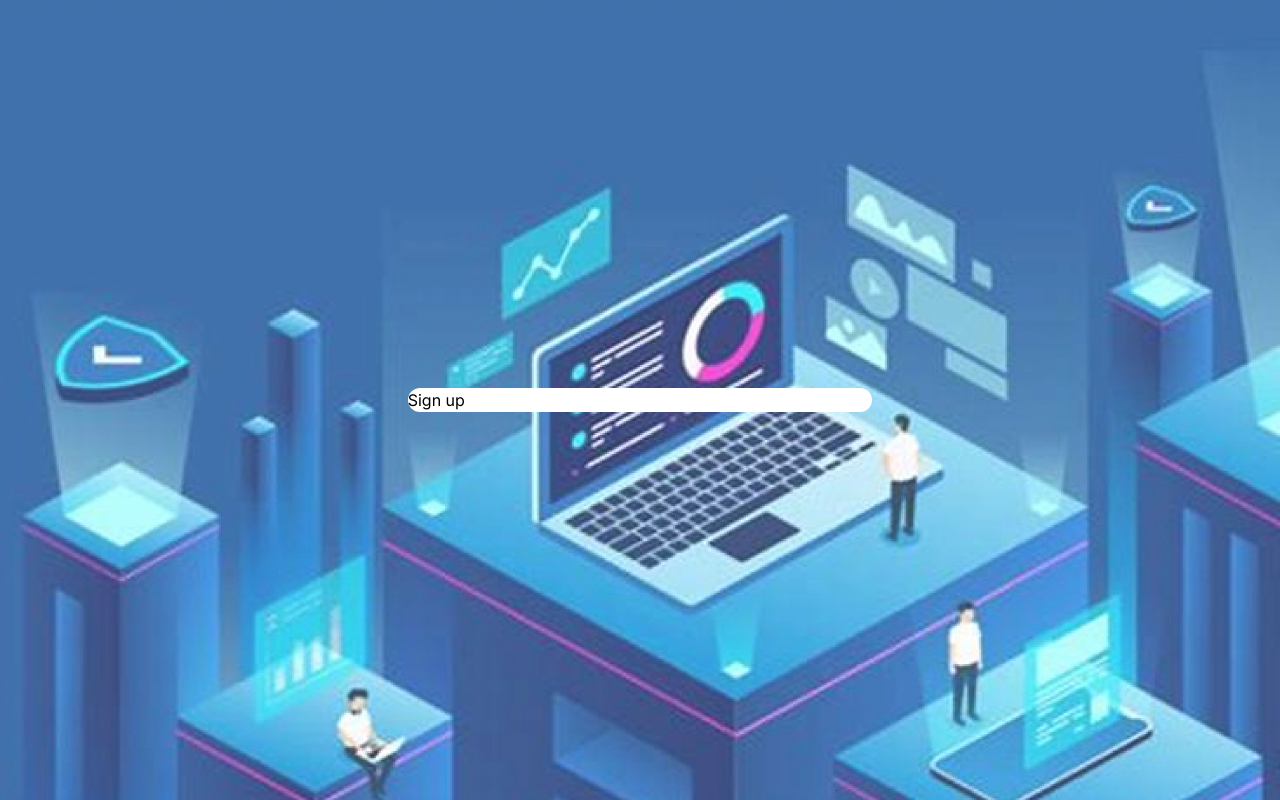
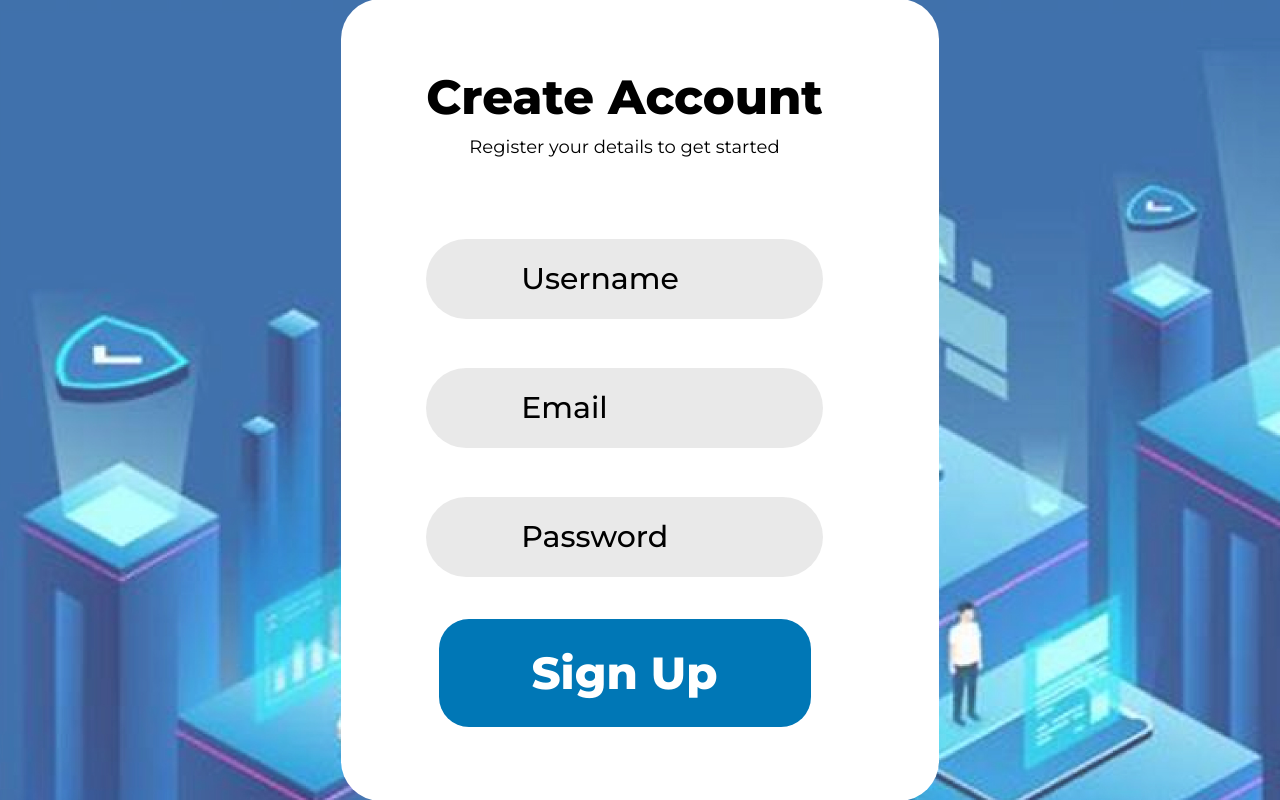
Before and after one commit to emmarodev/tast-frontend, a Next.js app: page /sign-up in a window 1280 px wide. Built offline with nearby package versions, Linux system fonts and the light colour scheme.

Commit message:
Create sign in and sign up auth pages

```diff
--- /dev/null
+++ b/app/(auth)/components/TextInput.tsx
@@ -0,0 +1,32 @@
+"use client";
+
+import { FieldConfig, useField } from "formik";
+import { useState } from "react";
+// import { FaRegEye, FaRegEyeSlash } from "react-icons/fa";
+
+type Props = React.ClassAttributes<HTMLInputElement> &
+  React.InputHTMLAttributes<HTMLInputElement> &
+  FieldConfig<any> & { label: string; classname?: string };
+
+function TextInput({ label, classname, type, ...props }: Props) {
+  const [field, meta] = useField(props);
+  const [visibility, setVisibility] = useState(false);
+
+  const togglePasswordVisibility = () => {
+    setVisibility(!visibility);
+  };
+
+  return (
+    <div className="group relative">
+      <label
+        htmlFor={props.name}
+        className="font-medium text-[30px] leading-[36.57px] absolute top-1/2 -translate-y-1/2 left-[5.938rem]"
+      >
+        {label}
+      </label>
+      <input className="max-w-[716px] w-full rounded-[40px] bg-[#2F2F2F1A] py-7 px-6" />
+    </div>
+  );
+}
+
+export default TextInput;
--- a/app/(auth)/layout.tsx
+++ b/app/(auth)/layout.tsx
@@ -7,7 +7,7 @@ export default function AuthLayout({
   children: React.ReactNode;
 }) {
   return (
-    <section className="flex items-center justify-center h-screen w-screen">
+    <section className="flex items-center justify-center h-screen w-screen overflow-y-scroll py-20">
       <Image
         alt="Mountains"
         src={bg}
@@ -20,7 +20,9 @@ export default function AuthLayout({
           zIndex: -5,
         }}
       />
-      <div className="bg-white rounded-[40px] max-w-[865px] w-[36.3%]">{children}</div>
+      <div className="bg-white h-fit rounded-none sm:rounded-[40px] pl-[5.313rem] pr-[7.25rem] py-[4.625rem]">
+        {children}
+      </div>
     </section>
   );
 }
--- a/app/(auth)/otp/page.tsx
+++ b/app/(auth)/otp/page.tsx
@@ -0,0 +1,35 @@
+"use client";
+
+import Button from "../components/Button";
+import Input from "../components/TextInput";
+
+function Verification() {
+  const email = localStorage.getItem("email");
+
+  return (
+    <section className="text-center">
+      <h1 className="font-extrabold text-[50px] leading-[97.52px] ">
+        Enter Verification Code!
+      </h1>
+      <p className="font-normal text-[25px] leading-[30.48px]">
+        We have sent a 4 digit verification code on{" "}
+        <span>
+          {email} <div />
+        </span>
+      </p>
+
+      <form className="mt-[71px] max-w-[714px]">
+        <ul className="flex gap-x-[36.95px]">
+          <Input />
+          <Input />
+          <Input />
+          <Input />
+        </ul>
+
+        <Button text={"Verify"} />
+      </form>
+    </section>
+  );
+}
+
+export default Verification;
--- /dev/null
+++ b/app/(auth)/sign-in/components/login-form.tsx
@@ -0,0 +1,41 @@
+"use client";
+
+import { Form, Formik } from "formik";
+import * as Yup from "yup";
+import TextInput from "../../components/TextInput";
+
+function LoginForm() {
+  return (
+    <Formik
+      initialValues={{
+        username: "",
+        password: "",
+      }}
+      validationSchema={{}}
+      onSubmit={(values, { setSubmitting }) => {
+        setTimeout(() => {
+          alert(JSON.stringify(values, null, 2));
+          setSubmitting(false);
+        }, 400);
+      }}
+    >
+      <Form>
+        <div className="flex flex-col gap-y-[3.063rem]">
+          <TextInput label="Username" name="username" />
+          <TextInput label="Password" name="password" />
+        </div>
+
+        <div className="flex justify-center mt-[2.625rem]">
+          <button
+            type="submit"
+            className="bg-[#0077B6] text-white rounded-[30px] px-[5.813rem] py-[1.688rem] text-[2.813rem] leading-[3.429rem] font-extrabold"
+          >
+            Sign In
+          </button>
+        </div>
+      </Form>
+    </Formik>
+  );
+}
+
+export default LoginForm;
--- a/app/(auth)/sign-in/page.tsx
+++ b/app/(auth)/sign-in/page.tsx
@@ -1,9 +1,19 @@
-import React from "react";
+import LoginForm from "./components/login-form";
 
 function SignIn() {
   return (
     <>
-      <h1 className="">Login</h1>
+      <header className="text-center mb-[78px]">
+        <h1 className="text-3xl font-extrabold lg:text-5xl 2xl:text-[80px] 2xl:leading-[97.52px] mb-[13px]">
+          Login!
+        </h1>
+        <p className="sm:text-[18px] 2xl:text-[25px] ">
+          Login with your details to get started now.
+        </p>
+      </header>
+      <main>
+        <LoginForm />
+      </main>
     </>
   );
 }
--- /dev/null
+++ b/app/(auth)/sign-up/components/signup-form.tsx
@@ -0,0 +1,42 @@
+"use client";
+
+import { Form, Formik } from "formik";
+import * as Yup from "yup";
+import TextInput from "../../components/TextInput";
+
+function SignUpForm() {
+  return (
+    <Formik
+      initialValues={{
+        username: "",
+        password: "",
+      }}
+      validationSchema={{}}
+      onSubmit={(values, { setSubmitting }) => {
+        setTimeout(() => {
+          alert(JSON.stringify(values, null, 2));
+          setSubmitting(false);
+        }, 400);
+      }}
+    >
+      <Form>
+        <div className="flex flex-col gap-y-[3.063rem]">
+          <TextInput label="Username" name="username" />
+          <TextInput label="Email" name="email" />
+          <TextInput label="Password" name="password" />
+        </div>
+
+        <div className="flex justify-center mt-[2.625rem]">
+          <button
+            type="submit"
+            className="bg-[#0077B6] text-white rounded-[30px] px-[5.813rem] py-[1.688rem] text-[2.813rem] leading-[3.429rem] font-extrabold"
+          >
+            Sign Up
+          </button>
+        </div>
+      </Form>
+    </Formik>
+  );
+}
+
+export default SignUpForm;
--- a/app/(auth)/sign-up/page.tsx
+++ b/app/(auth)/sign-up/page.tsx
@@ -1,7 +1,21 @@
-import React from "react";
+import SignUpForm from "./components/signup-form";
 
 function SignUp() {
-  return <div>Sign up</div>;
+  return (
+    <>
+      <header className="text-center mb-[78px]">
+        <h1 className="text-3xl font-extrabold lg:text-5xl 2xl:text-[80px] 2xl:leading-[97.52px] mb-[13px]">
+          Create Account
+        </h1>
+        <p className="sm:text-[18px] 2xl:text-[25px] ">
+          Register your details to get started
+        </p>
+      </header>
+      <main>
+        <SignUpForm />
+      </main>
+    </>
+  );
 }
 
 export default SignUp;
--- a/app/layout.tsx
+++ b/app/layout.tsx
@@ -1,8 +1,8 @@
 import type { Metadata } from "next";
-import { Inter } from "next/font/google";
+import { Montserrat } from "next/font/google";
 import "./globals.css";
 
-const inter = Inter({ subsets: ["latin"] });
+const montserrat = Montserrat({ subsets: ["latin"] });
 
 export const metadata: Metadata = {
   title: "Create Next App",
@@ -16,7 +16,7 @@ export default function RootLayout({
 }>) {
   return (
     <html lang="en">
-      <body className={inter.className}>{children}</body>
+      <body className={montserrat.className}>{children}</body>
     </html>
   );
 }
```
Also changed, not shown: package.json (+6 -4 lines), 1 other file (tests, documents, lock files or other folders).
